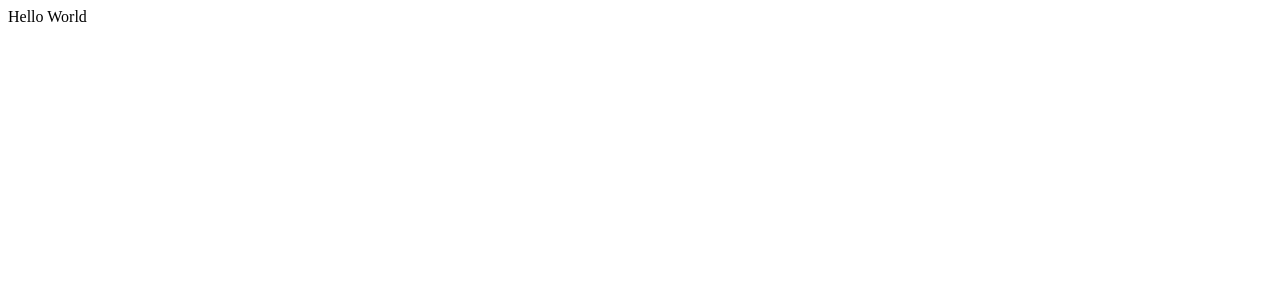
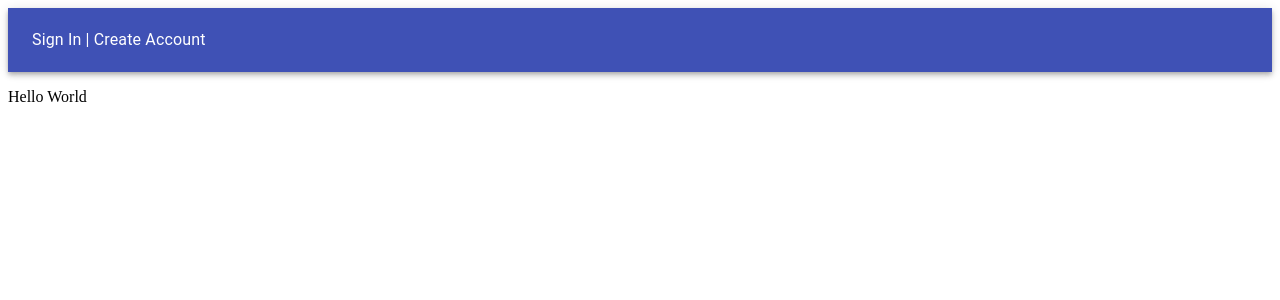
Before and after one commit to richie1982/sigma-client, a React (Create React App) app: page / in a window 1280 px wide. Shown: the top 300 px of the page. Built offline with nearby package versions, Linux system fonts and the light colour scheme.

Commit message:
inventory functions

```diff
--- a/package.json
+++ b/package.json
@@ -5,13 +5,16 @@
   "dependencies": {
     "@material-ui/core": "^4.1.3",
     "@material-ui/icons": "^4.2.1",
+    "golden-layout": "^1.5.9",
     "material-ui": "^0.20.2",
+    "polished": "^3.4.1",
     "react": "^16.8.6",
     "react-dom": "^16.8.6",
     "react-redux": "^7.1.0",
     "react-router-dom": "^5.0.1",
     "react-scripts": "3.0.1",
-    "redux": "^4.0.1"
+    "redux": "^4.0.1",
+    "typeface-roboto": "0.0.54"
   },
   "scripts": {
     "start": "react-scripts start",
--- a/src/App.js
+++ b/src/App.js
@@ -4,11 +4,23 @@ import { withRouter, Route, Switch } from 'react-router-dom'
 import * as actions from './actions'
 import HomePage from './components/HomePage';
 import LogInForm from './components/LogInForm'
-import { UserPage } from './components/UserPage';
-import { validate } from './services/api';
+import UserPage from './components/UserPage';
+import { validate, fetchInventory } from './services/api';
+
 
 
 export class App extends Component {
+
+  setInventory = () => {
+    fetchInventory()
+        .then(data => {
+            if (data.error) {
+                alert(data.error)
+            } else {
+                this.props.getInventory(data)
+            }
+        })
+  }
 
   handleSignOut = () => {
     this.props.signOut()
@@ -26,6 +38,7 @@ export class App extends Component {
             this.props.getUser(data)
             localStorage.setItem('token', data.token)
             this.props.history.push('/landing')
+            this.setInventory()
           }
         })
     }
--- a/src/components/HomePage.js
+++ b/src/components/HomePage.js
@@ -1,10 +1,12 @@
 import React from 'react'
 import { useState } from 'react'
+import NavBar from './NavBar'
 
 export const HomePage = props => {
     return (
         <div>
-            Hello World
+        <NavBar/>
+            <p>Hello World</p>
         </div>
     )
 }
--- /dev/null
+++ b/src/components/NavBar.js
@@ -0,0 +1,47 @@
+import React from 'react';
+import { makeStyles } from '@material-ui/core/styles';
+import AppBar from '@material-ui/core/AppBar';
+import Toolbar from '@material-ui/core/Toolbar';
+import Typography from '@material-ui/core/Typography';
+import { connect } from 'react-redux'
+import { Link } from 'react-router-dom'
+import * as actions from '../actions'
+
+const useStyles = makeStyles({
+  root: {
+    flexGrow: 1,
+  },
+});
+
+const buttonStyle = {
+  textDecoration: "none",
+  color: "white"
+}
+
+export function NavBar(props) {
+  const classes = useStyles();
+
+  return (
+    <div className={classes.root}>
+      <AppBar position="static" color="primary">
+        <Toolbar>
+        <Typography>
+          {props.user
+          ? <Link to='/' style ={null}>Sign Out</Link>
+          :<div>
+           <Link to='/log_in' style ={buttonStyle}>{"Sign In  "}</Link> {"|"}
+          <Link to='/sign_up' style ={buttonStyle}>{"  Create Account"}</Link>
+          </div>
+          }
+        </Typography>
+        </Toolbar>
+      </AppBar>
+    </div>
+  );
+}
+
+const mapStateToProps = state => ({
+  user: state.user
+})
+
+export default connect(mapStateToProps, actions)(NavBar)
--- a/src/components/UserPage.js
+++ b/src/components/UserPage.js
@@ -1,26 +1,32 @@
-import React from 'react'
+import React, { useState, useEffect  } from 'react'
 import { connect } from 'react-redux'
+import * as actions from '../actions'
+import UserTable from './UserTable'
+
+
 
 export const UserPage = (props) => {
+
+
     return (
         <div>
-            {props.user
-            ? <h2>Welcome {props.user.first_name}</h2>
-            :<p>No User</p>
-            }
+            {props.user &&
+                <h2>Welcome {props.user.first_name}</h2>}
             <button
             type="submit"
             onClick={props.handleSignOut}
             >
             Sign Out
             </button>
+            <UserTable/>
         </div>
     )
 }
+
 
 const mapStateToProps = (state) => ({
     user: state.user,
     inventory: state.inventory
 })
 
-export default connect(mapStateToProps)(UserPage)
+export default connect(mapStateToProps, actions)(UserPage)
--- /dev/null
+++ b/src/components/UserTable.js
@@ -0,0 +1,14 @@
+import React from 'react'
+
+const UserTable = () => {
+
+
+
+return (
+    <div >
+    <p>Hi people</p>
+    </div>
+)
+}
+
+export default UserTable
```
Also changed, not shown: 1 other file (tests, documents, lock files or other folders).
